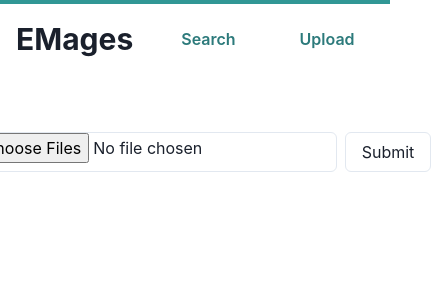
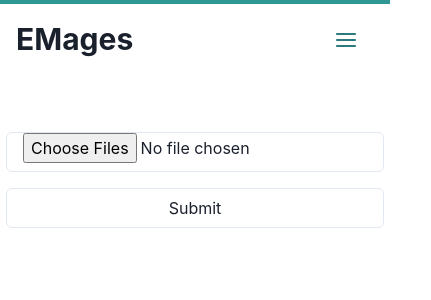
Before and after one commit to yawjalik/emages, a Next.js app: page /upload in a window 390 px wide. Shown: the top 300 px of the page, 431 px wide, since content can reach past the window. Built offline with nearby package versions, Linux system fonts and the light colour scheme.

Commit message:
Layout fix and responsive design (#7)
* Added navbar component

* Fixed layout issues, responsive design, refactor

* Cleanup and added favicon

```diff
--- a/components/ImageCard.tsx
+++ b/components/ImageCard.tsx
@@ -8,7 +8,7 @@ interface ImageCardProps {
 
 const ImageCard : FC<ImageCardProps> = ({ image }) => {
     return (
-        <Box bg="gray.50" border="px" borderColor="gray.100" shadow="lg" _hover={{shadow: "2xl"}} transition="ease-in" transitionDuration="100ms" rounded="lg" p={4}>
+        <Box bg="gray.50" border="1px" borderColor="gray.100" shadow="lg" _hover={{shadow: "xl"}} transition="ease-in" transitionDuration="100ms" rounded="lg" p={4}>
             <Heading size="md">{image.name}</Heading>
             <Text>{image.description}</Text>
             <Image src={image.url} alt={image.name} boxSize={["100px", "120px"]} />
--- a/components/ImageGallery.tsx
+++ b/components/ImageGallery.tsx
@@ -9,7 +9,7 @@ interface ImageGalleryProps {
 
 const ImageGallery: FC<ImageGalleryProps> = ({ images }) => {
     return (
-        <SimpleGrid minChildWidth="250px" spacing={4}>
+        <SimpleGrid minChildWidth="300px" spacing={4} w="full">
             {images.map((image, key) => (
                 <ImageCard key={key} image={image} />
             ))}
--- /dev/null
+++ b/components/NavBar.tsx
@@ -0,0 +1,44 @@
+import { FC } from "react";
+import { Box, Button, Flex, Heading, Menu, MenuButton, MenuList, MenuItem, useMediaQuery, HStack, Text } from "@chakra-ui/react";
+import { HamburgerIcon, SearchIcon, AddIcon } from "@chakra-ui/icons";
+import Link from "next/link";
+
+const NavBar: FC = () => {
+    const [isDesktop] = useMediaQuery("(min-width: 30em)");
+
+    return (
+        <Flex gap={8} justify={isDesktop ? "around" : "space-between"} align="center" marginBottom={8}>
+            <Heading size="xl">EMages</Heading>
+            {isDesktop ? (
+                <Box>
+                    <Link href="/"><Button colorScheme="teal" variant="ghost">Search</Button></Link>
+                    <Link href="/upload"><Button colorScheme="teal" variant="ghost">Upload</Button></Link>
+                </Box>
+            ) : (
+                <Menu>
+                    <MenuButton as={Button} colorScheme="teal" variant="ghost" rounded="lg">
+                        <HamburgerIcon boxSize="1.5em" />
+                    </MenuButton>
+                    <MenuList>
+                        <Link href="/">
+                            <MenuItem>
+                                <HStack spacing={2}>
+                                    <SearchIcon/><Text>Search</Text>
+                                </HStack>
+                            </MenuItem>
+                        </Link>
+                        <Link href="/upload">
+                            <MenuItem>
+                                <HStack spacing={2}>
+                                    <AddIcon/><Text>Upload</Text>
+                                </HStack>
+                            </MenuItem>
+                        </Link>
+                    </MenuList>
+                </Menu>
+            )}
+        </Flex>
+    );
+};
+
+export default NavBar;
--- a/pages/_app.tsx
+++ b/pages/_app.tsx
@@ -1,8 +1,8 @@
 import type { AppProps } from 'next/app';
 import Head from 'next/head';
-import { Box, Button, ChakraProvider, HStack, Heading, extendTheme } from '@chakra-ui/react';
-import Link from 'next/link';
+import { Box, ChakraProvider } from '@chakra-ui/react';
 import { QueryClient, QueryClientProvider } from 'react-query';
+import NavBar from '@/components/NavBar';
 
 const queryClient = new QueryClient();
 
@@ -12,17 +12,14 @@ export default function App({ Component, pageProps }: AppProps) {
     <ChakraProvider>
       <Head>
         <title>EMages</title>
-        <meta name="description" content="Images" />
-        <link rel="icon" href="/favicon.ico" />
+        <meta name="viewport" content="initial-scale=1.0, width=device-width" />
+        <meta name="description" content="Image storage and search" />
+        <link rel="icon" href="/image/favicon.ico" />
       </Head>
 
       <Box bg="teal.500" w="100%" h="4px" />
       <Box margin={4}>
-        <HStack spacing={8} justify="around" marginBottom={8}>
-          <Heading size="xl">EMages</Heading>
-          <Link href="/"><Button colorScheme="teal" variant="ghost">Search</Button></Link>
-          <Link href="/upload"><Button colorScheme="teal" variant="ghost">Upload</Button></Link>
-        </HStack>
+        <NavBar />
         <Component {...pageProps} />
       </Box>
     </ChakraProvider>
--- a/pages/upload.tsx
+++ b/pages/upload.tsx
@@ -1,6 +1,6 @@
 import { useState } from "react";
 import { useRouter } from "next/router";
-import { HStack, Input, VStack, ScaleFade, useToast } from "@chakra-ui/react";
+import { Flex, Input, VStack, ScaleFade, useToast, useMediaQuery } from "@chakra-ui/react";
 import base64encode from "../utils/base64encode";
 import UploadImageCard from "@/components/UploadImageCard";
 import { CreateImageType } from "@/components/imageTypes";
@@ -10,6 +10,8 @@ export default function UploadImages() {
   const [loading, setLoading] = useState<boolean>(false);
   const router = useRouter();
   const toast = useToast();
+
+  const [isDesktop] = useMediaQuery("(min-width: 30em)");
 
   const handleImage = async(e: React.ChangeEvent<HTMLInputElement>) => {
     if (!e.target.files) {
@@ -41,7 +43,6 @@ export default function UploadImages() {
 
       // Get image dimensions
       const { width, height } = imageimage;
-      console.log(width, height)
 
       const newImage: CreateImageType = {
         name: file.name,
@@ -55,7 +56,6 @@ export default function UploadImages() {
   }
 
   const handleUpload = async () => {
-    console.log(images);
     setLoading(true);
 
     // Checks
@@ -106,10 +106,10 @@ export default function UploadImages() {
           ))
         }
       </VStack>
-      <HStack justify="center">
+      <Flex flexDirection={isDesktop ? "row" : "column"} justify="center" gap={4}>
         <Input type="file" cursor="pointer" w="auto" accept="image/png" multiple onChange={handleImage} disabled={images.length >= 5} />
         <Input type="submit" cursor="pointer" name="upload" id="" w="auto" onClick={handleUpload} disabled={loading}/>
-      </HStack>
+      </Flex>
     </VStack>
   );
 }
```
Also changed, not shown: pages/index.tsx (+5 -5 lines), 1 other file (tests, documents, lock files or other folders).
